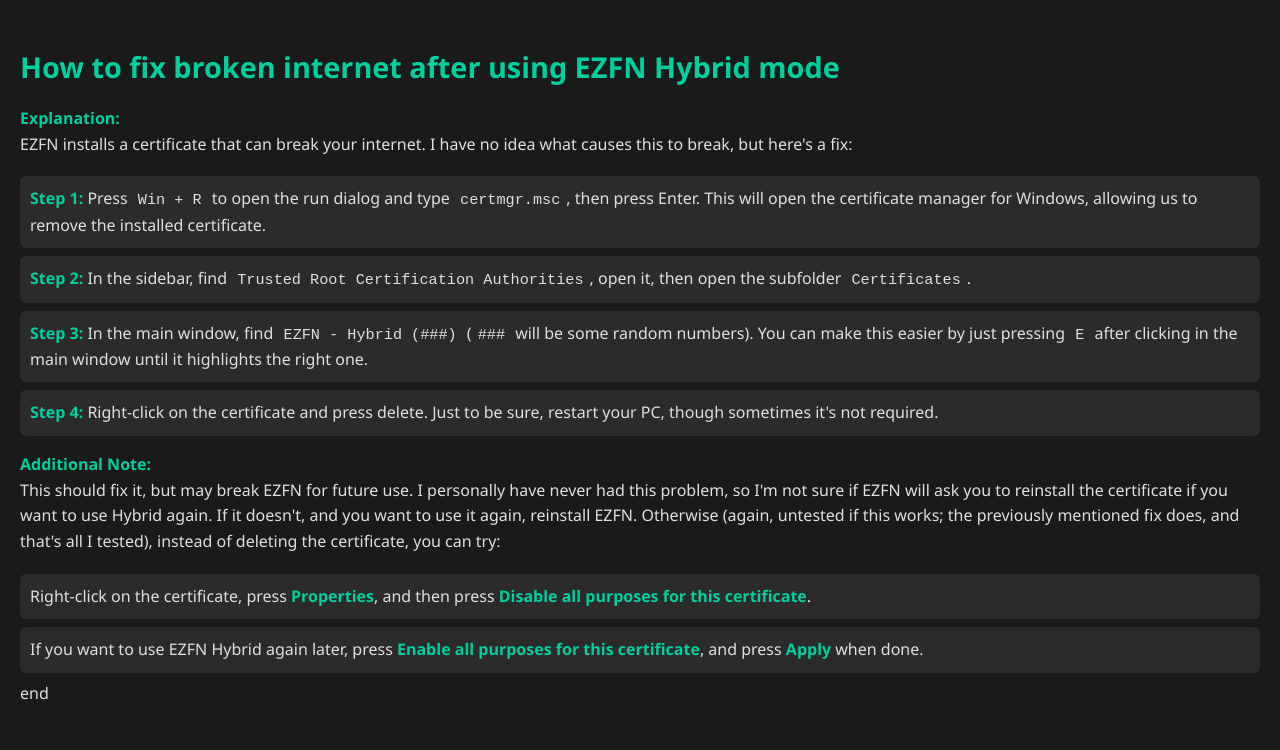
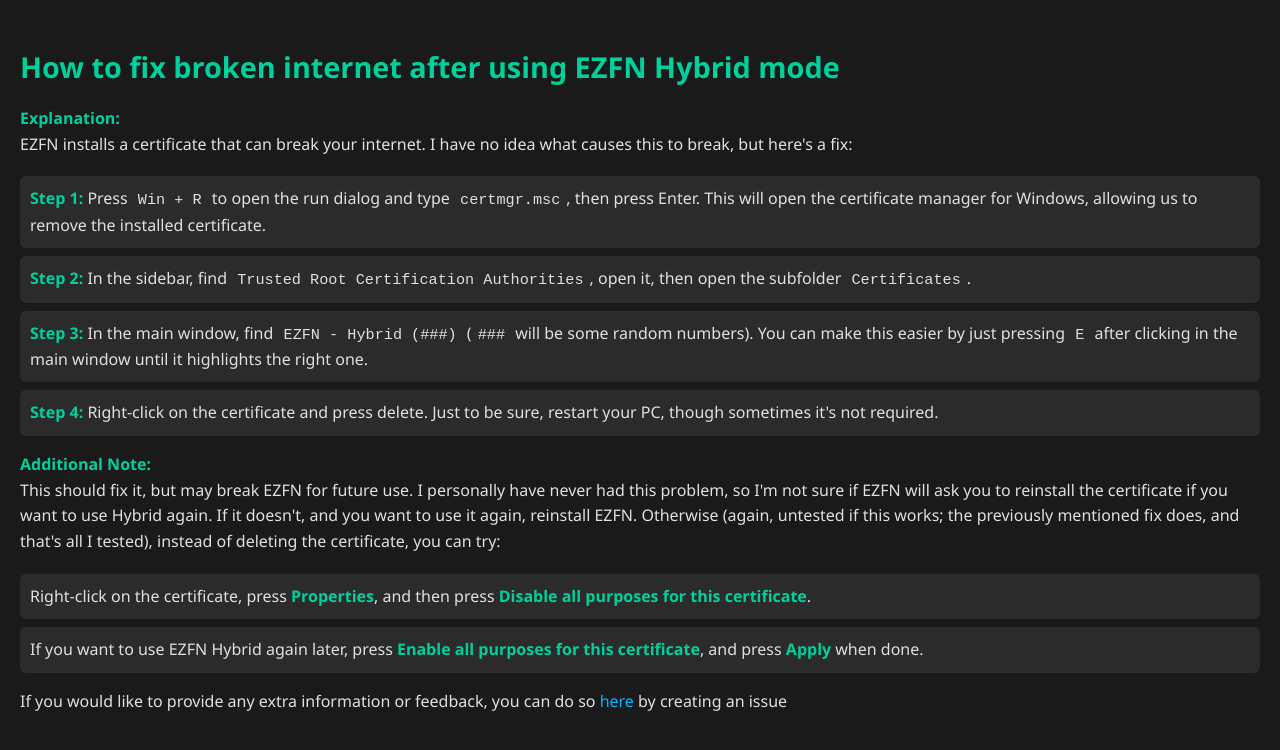
Before and after one commit to gabrielzv1233/EZFN-CertFix, a plain HTML site: page index.html in a window 1280 px wide. Drawn offline with Linux system fonts and the light colour scheme.

Commit message:
Update index.html

```diff
--- a/index.html
+++ b/index.html
@@ -70,7 +70,7 @@
     <ul>
         <li>Right-click on the certificate, press <strong>Properties</strong>, and then press <strong>Disable all purposes for this certificate</strong>.</li>
         <li>If you want to use EZFN Hybrid again later, press <strong>Enable all purposes for this certificate</strong>, and press <strong>Apply</strong> when done.</li>
-        end
     </ul>
+    If you would like to provide any extra information or feedback, you can do so <a href="https://github.com/gabrielzv1233/EZFN-CertFix/issues">here</a> by creating an issue
 </body>
 </html>
```
